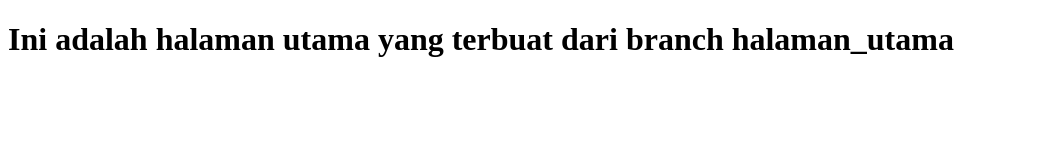
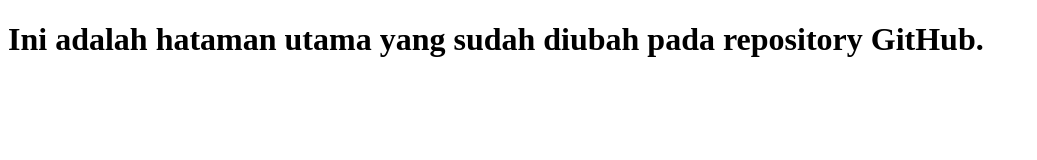
Before and after one commit to DimasNuryadin/LatihanGameLab, a plain HTML site: page index.html in a window 1280 px wide. Shown: the whole page, without its empty margins (0-1037 px from the left). Drawn offline with Linux system fonts and the light colour scheme.

Commit message:
Update index.html
update index.html lewat github

```diff
--- a/index.html
+++ b/index.html
@@ -9,7 +9,7 @@
 
 <body>
   <h1>
-    Ini adalah halaman utama yang terbuat dari branch halaman_utama
+    Ini adalah hataman utama yang sudah diubah pada repository GitHub.
   </h1>
 </body>
 
```
